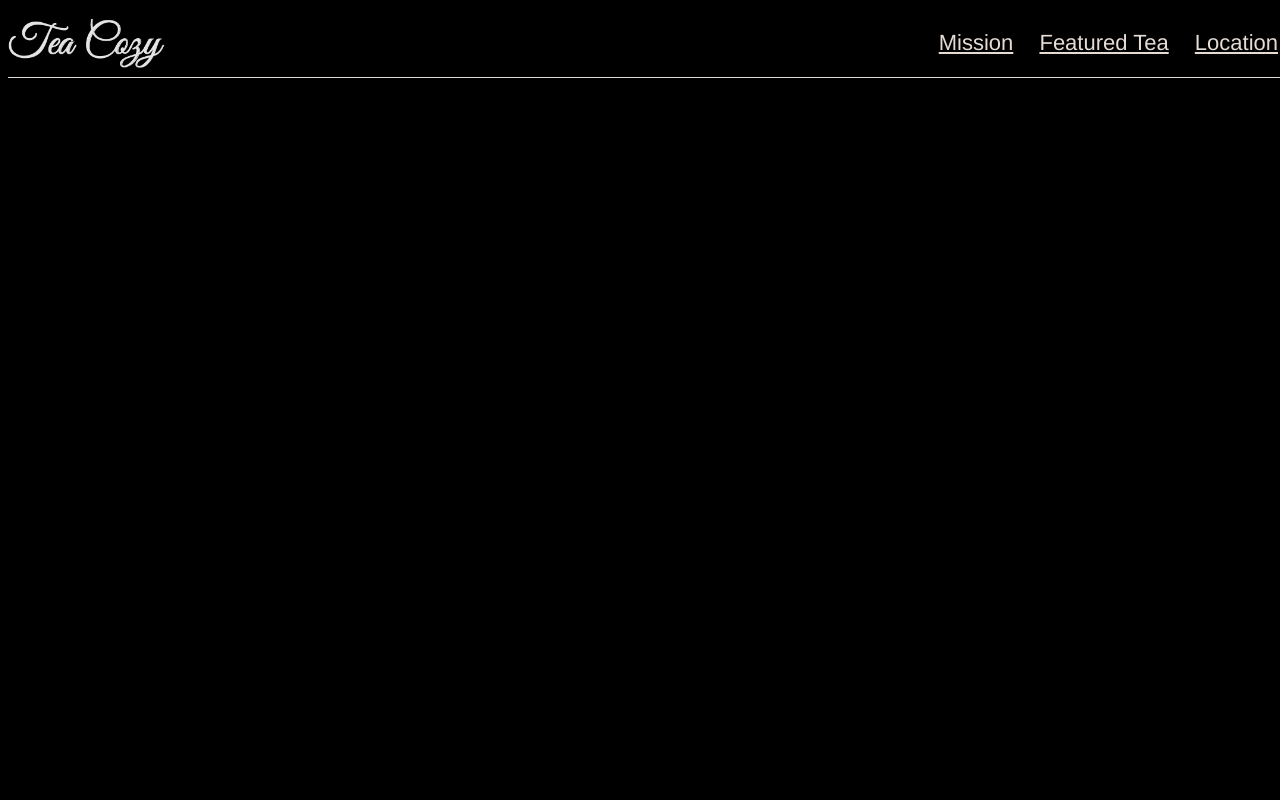
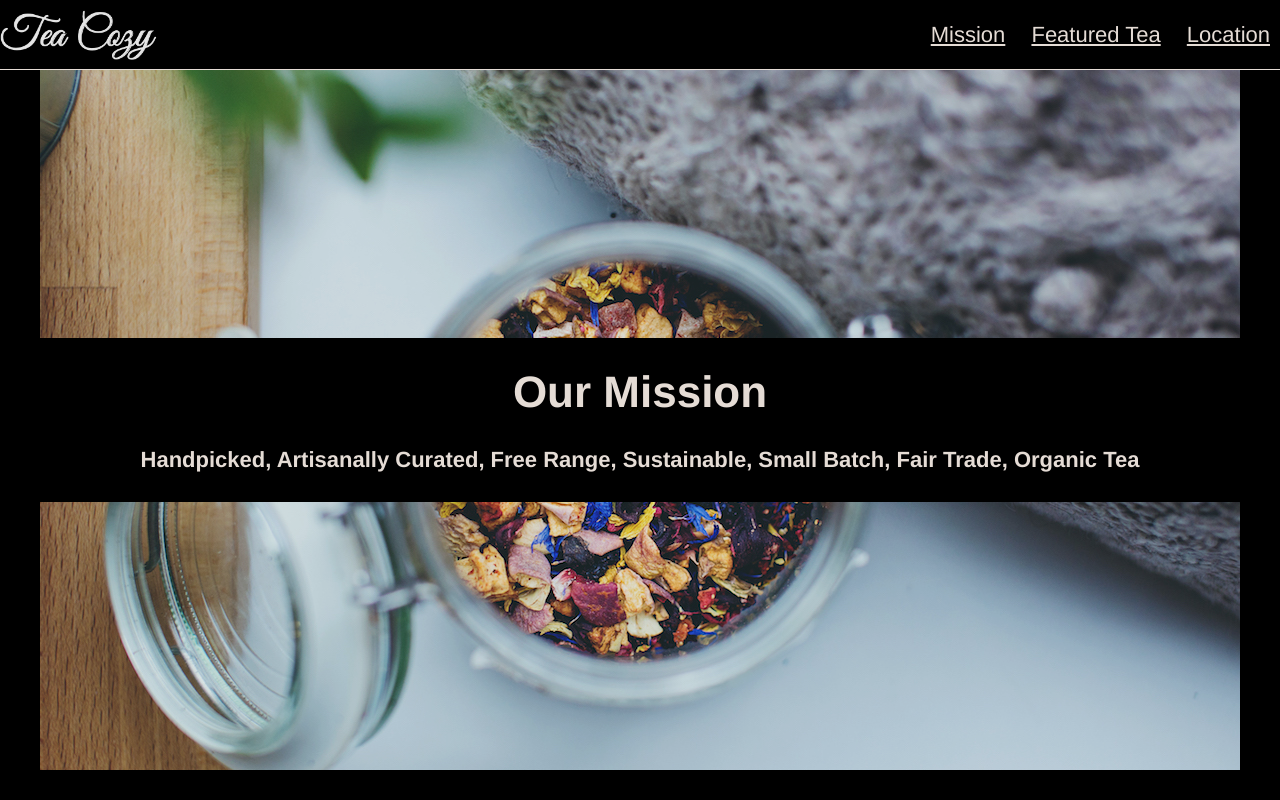
Before and after one commit to MashaKiseleva/Tea, a plain HTML site: page index.html in a window 1280 px wide. Drawn offline with Linux system fonts and the light colour scheme.

Commit message:
Add Our Mission

```diff
--- a/index.html
+++ b/index.html
@@ -10,10 +10,17 @@
     <header>
       <img class="logo" src="./resources/images/logo.png" alt="Logo">
       <nav>
-        <span><a href="#">Mission</a></span>
+        <span><a href="#mission">Mission</a></span>
         <span><a href="#">Featured Tea</a></span>
         <span><a href="#">Location</a></span>
       </nav>
     </header>
+<!-- main screen "Our Mission"-->
+    <div id="mission">
+      <div class="text">
+        <h1>Our Mission</h1>
+        <h4>Handpicked, Artisanally Curated, Free Range, Sustainable, Small Batch, Fair Trade, Organic Tea</h4>
+      </div>
+    </div>
   </body>
 </html>
--- a/resources/css/style.css
+++ b/resources/css/style.css
@@ -16,6 +16,10 @@ header {
   height: 69px;
   border-bottom: 1px solid seashell;
   flex-wrap: wrap;
+  background-color: black;
+  top: 0px;
+  right: 0px;
+  z-index: 10;
 }
 
 header nav {
@@ -37,3 +41,23 @@ header nav a{
   margin-left: 10px;
   margin: 10px 0;
 }
+
+#mission {
+  display: flex;
+  margin-top: 70px;
+  margin-left: auto;
+  margin-right: auto;
+  align-items: center;
+  background-image:
+    url(../images/mission-background.jpg);
+  height: 700px;
+  width: 1200px;
+  z-index: 1;
+
+  }
+.text {
+  background-color: black;
+  z-index: 2;
+  width: 100%;
+  text-align: center;
+}
```
